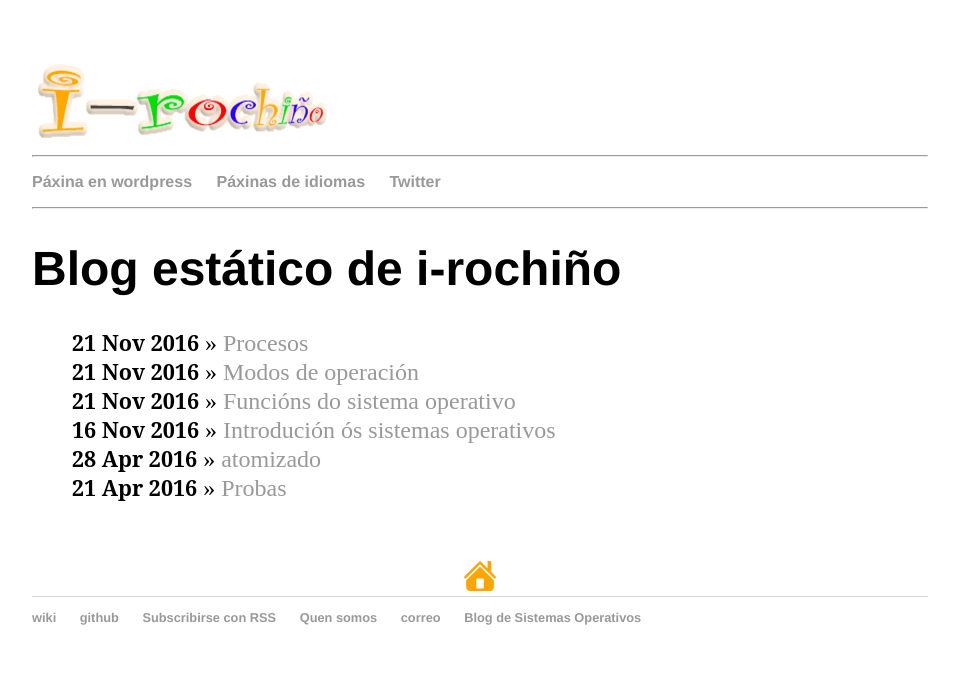
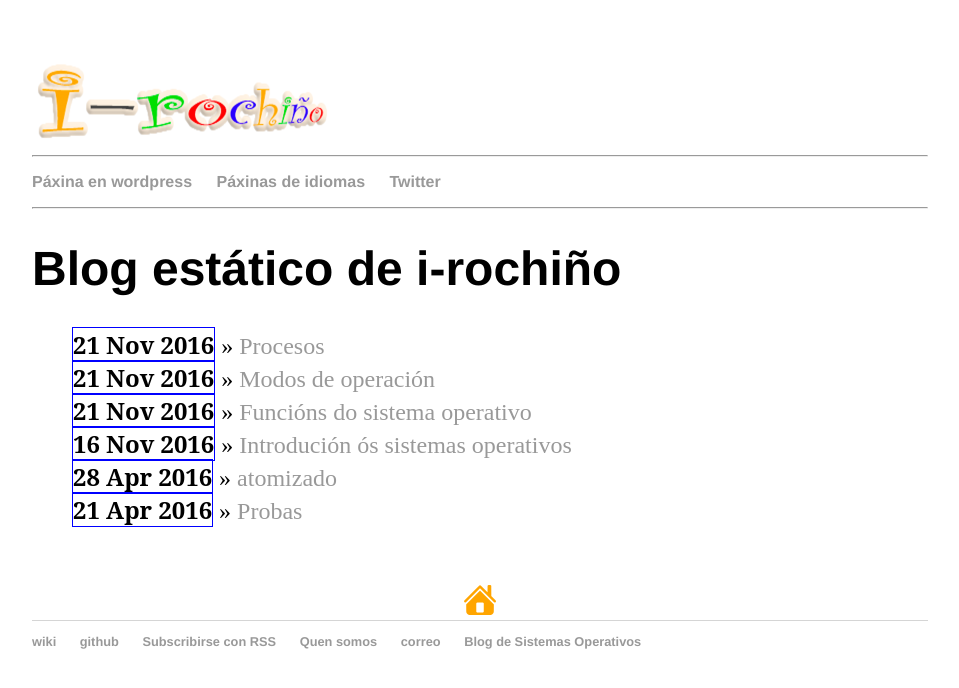
Before and after one commit to irocho/irocho.github.io, a Jekyll site: the page built from blog/index.html, in a window 1280 px wide. Shown: the top 688 px of the page, without its empty margins (160-1119 px from the left). Built offline with Jekyll 4.4.1, drawn with Linux system fonts in a browser that asks for light colours.

Commit message:
intento de meter en caixa

```diff
--- a/css/main.css
+++ b/css/main.css
@@ -51,4 +51,8 @@
   list-style: none;
   font-weight: bold;
   font-size: 0.9em
+  width: 300px;
+    height: 100px;
+    border: 1px solid blue;
+    box-sizing: border-box;
 }
```
